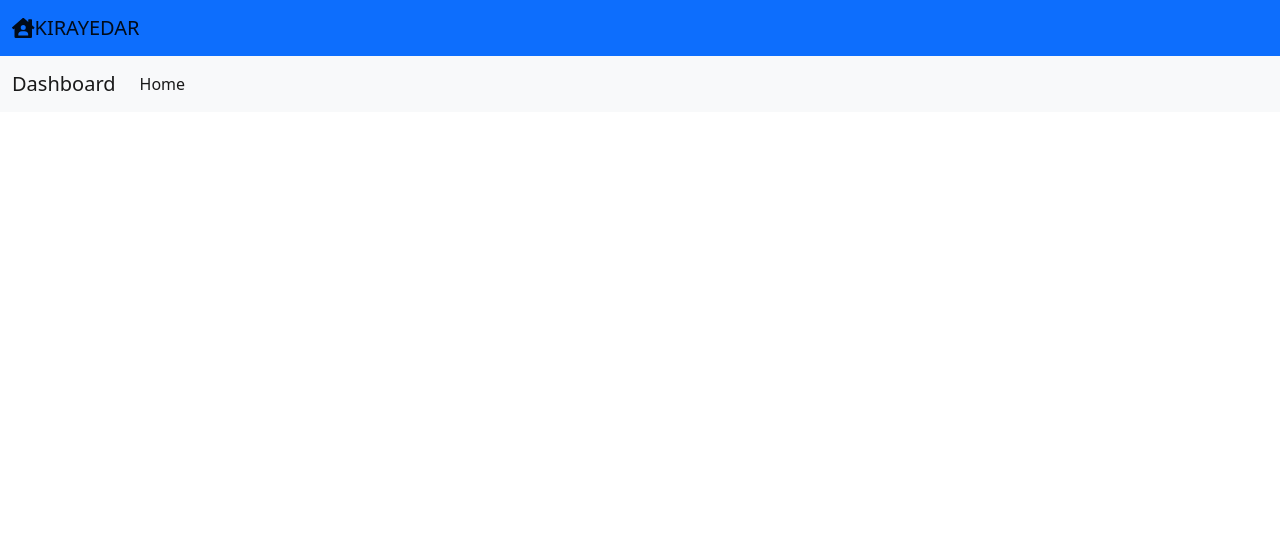
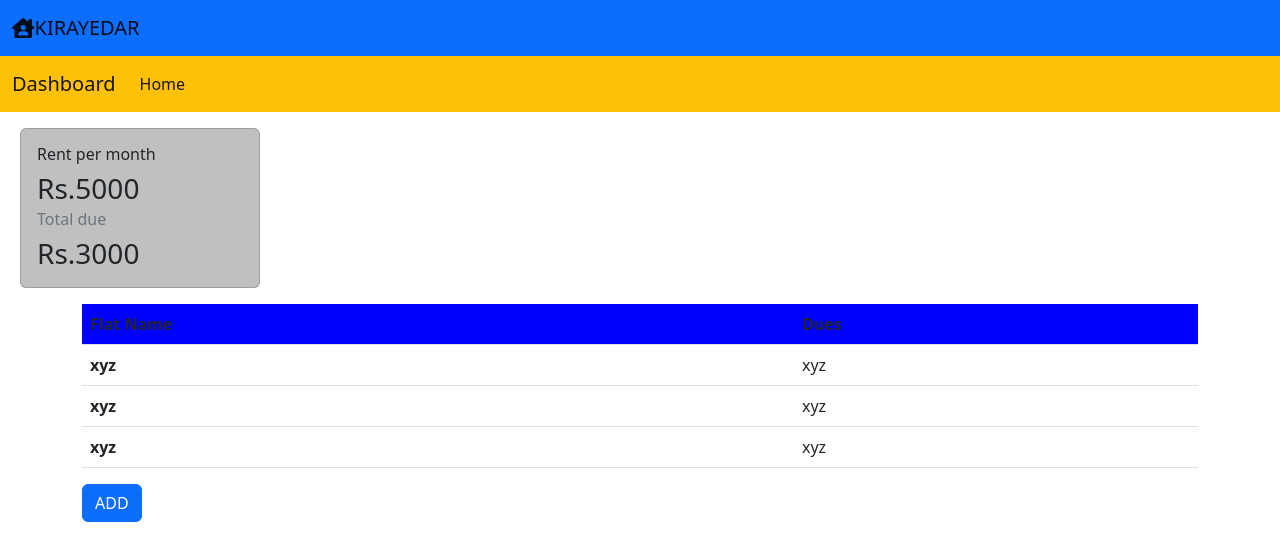
Before and after one commit to balramg7/ownerflats, a React (Create React App) app: page / in a window 1280 px wide. Shown: the top 560 px of the page. Built offline with nearby package versions, Linux system fonts and the light colour scheme.

Commit message:
new files

```diff
--- a/src/App.js
+++ b/src/App.js
@@ -1,10 +1,19 @@
 import './App.css';
-import Navbar from './component/navbar';
-
+import Navbar from './component/Navbar';
+import Card from './component/Card';
+import Table from './component/Table';
 
 function App() {
   return (
-    <Navbar></Navbar>
+    <>
+    <Navbar/>
+    <div className="container my-3 mx-2">
+      <Card/>
+    </div>
+    <div className="container">
+      <Table/>
+    </div>
+    </>
   );
 }
 
--- /dev/null
+++ b/src/component/Card.js
@@ -0,0 +1,16 @@
+import React from 'react'
+
+export default function Card() {
+  return (
+    <div>
+      <div className="card" style={{ width: '15rem' , height: '10rem', borderBlockColor: 'blackSolid', backgroundColor: 'silver'}}>
+      <div className="card-body">
+      <h6 className="card-title">Rent per month</h6>
+      <h3 className="card-title">Rs.5000</h3>
+      <h6 className="card-subtitle mb-2 text-muted">Total due</h6>
+      <h3 className="card-title">Rs.3000</h3>
+      </div>
+      </div>
+    </div>
+  )
+}
--- a/src/component/navbar.js
+++ b/src/component/Navbar.js
@@ -6,9 +6,7 @@ import {faHouseUser} from '@fortawesome/free-solid-svg-icons';
     export default function Navbar()  {
       return (
         <>
-
           <nav class="navbar bg-primary">
-
             <div class="container-fluid">
             <a class="navbar-brand" href="logo">
             <FontAwesomeIcon icon={faHouseUser} />
@@ -16,7 +14,7 @@ import {faHouseUser} from '@fortawesome/free-solid-svg-icons';
             </a>
             </div>
           </nav>
-            <nav className="navbar navbar-expand-lg bg-light">
+          <nav className="navbar navbar-expand-lg bg-warning">
               <div className="container-fluid">
                 <a className="navbar-brand" href='dashboard'>Dashboard</a>
                 <button className="navbar-toggler"type="button" data-bs-toggle="collapse" data-bs-target="#navbarSupportedContent" aria-controls="navbarSupportedContent" aria-expanded="false" aria-label="Toggle navigation">
--- /dev/null
+++ b/src/component/Table.js
@@ -0,0 +1,35 @@
+import React from 'react'
+
+export default function Table() {
+  return (
+    <>
+      <div>
+        <table className="table striped bordered hover">
+    <thead style={{backgroundColor: 'blue'}}>
+      <tr>
+        <th scope="col">Flat Name</th>
+        <th scope="col">Dues</th>
+      </tr>
+    </thead>
+    <tbody>
+      <tr>
+        <th scope="row">xyz</th>
+        <td>xyz</td>
+      </tr>
+      <tr>
+        <th scope="row">xyz</th>
+        <td>xyz</td>
+      </tr>
+      <tr>
+        <th scope="row">xyz</th>
+        <td colspan="2">xyz</td>
+      </tr>
+      </tbody>
+      </table>
+      </div>
+      <div>
+        <button className="btn btn-primary">ADD</button>
+      </div>
+      </>
+  )
+}
```
Lines whose indentation alone changed are shown as unchanged.
